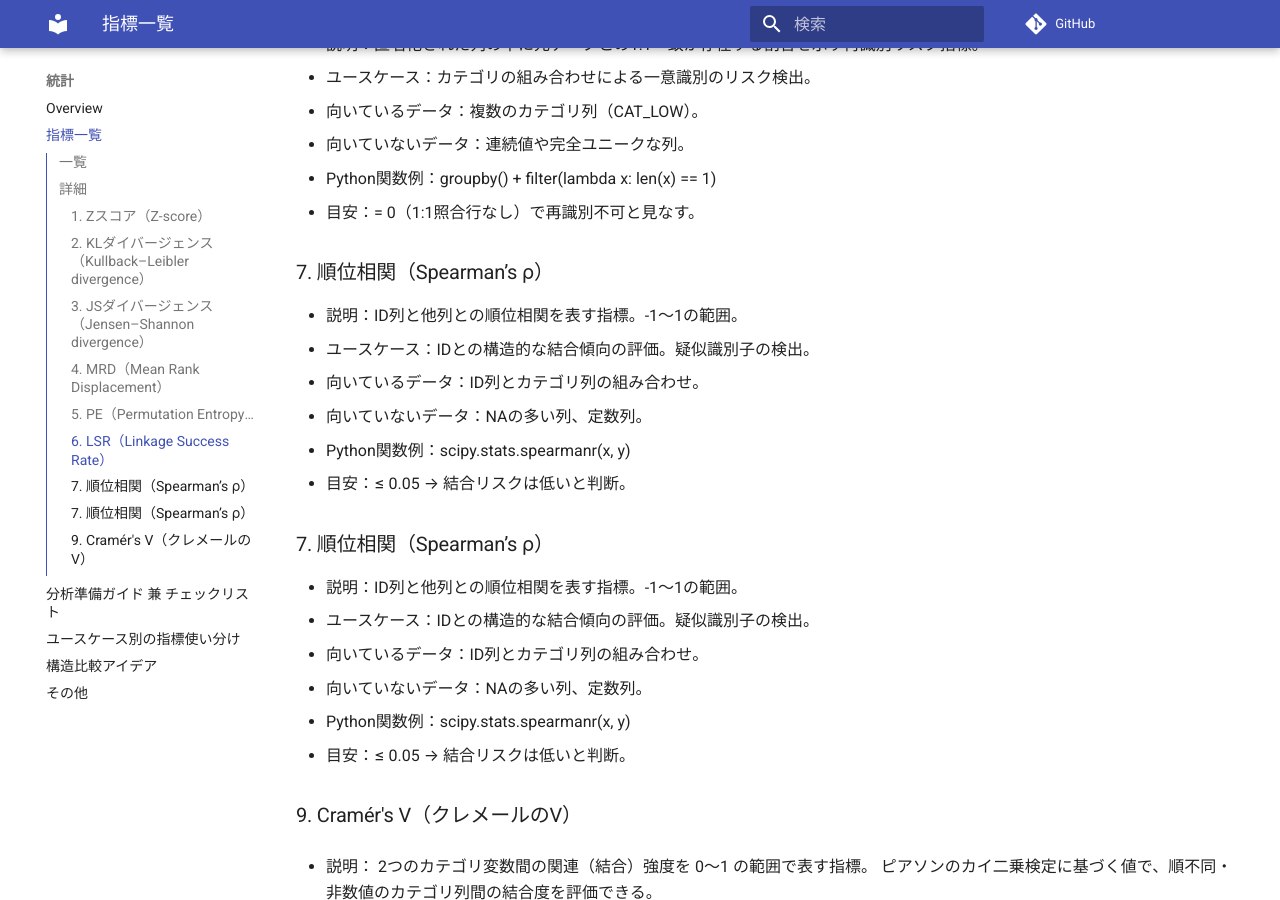
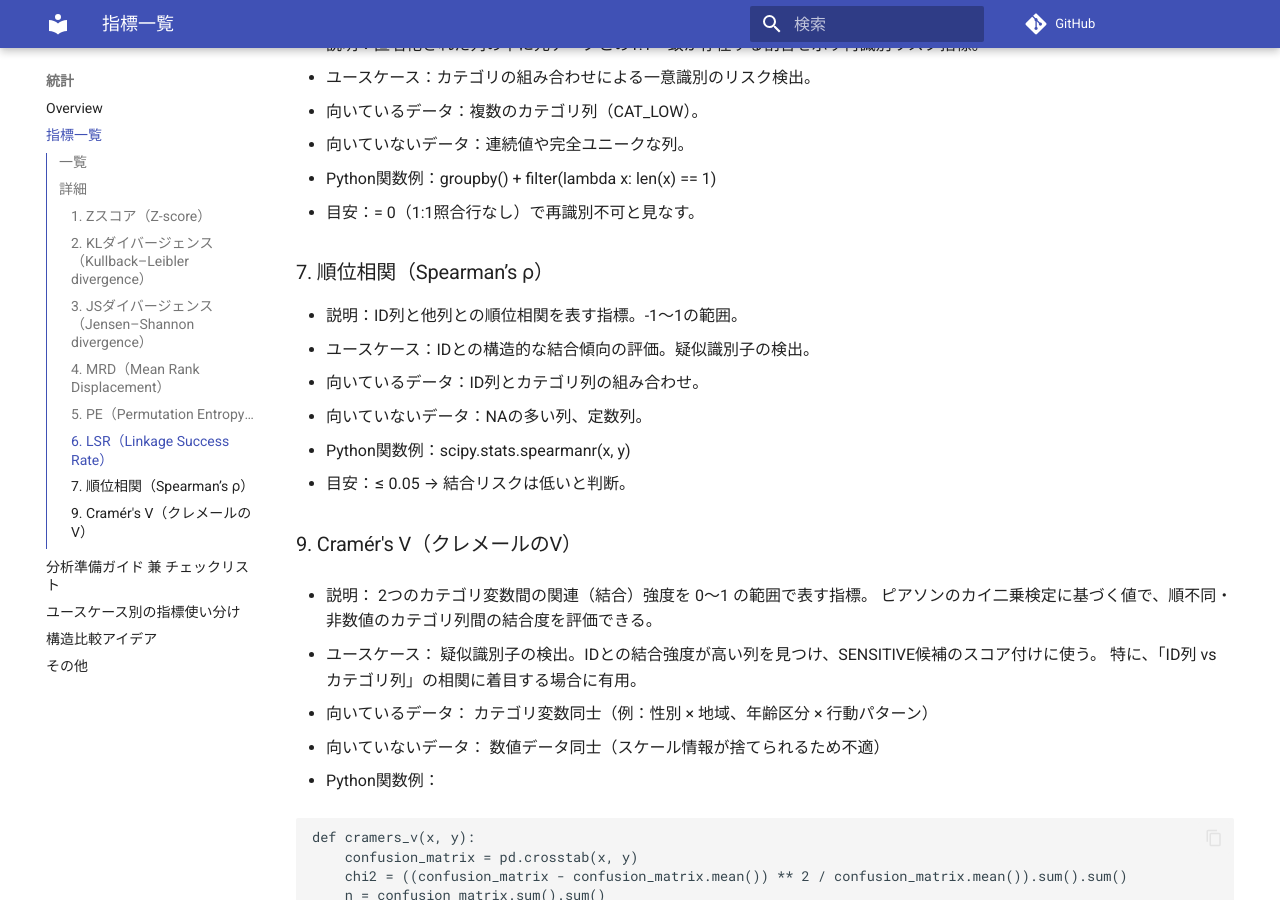
Before and after one commit to karine-mue/thousand_leaves, an MkDocs documentation site: the page built from docs/Stats/metrics.md, in a window 1280 px wide and 900 px high, scrolled down 2213 px. Built offline with MkDocs 1.6.1 and Material for MkDocs 9.7.7, drawn with Linux system fonts in a browser that asks for light colours; comment, search, counter and statistics services are not loaded.

Commit message:
mod_miss

```diff
--- a/docs/Stats/metrics.md
+++ b/docs/Stats/metrics.md
@@ -72,14 +72,6 @@
 - Python関数例：scipy.stats.spearmanr(x, y)
 - 目安：≤ 0.05 → 結合リスクは低いと判断。
 
-### 7. 順位相関（Spearman’s ρ）
-- 説明：ID列と他列との順位相関を表す指標。-1〜1の範囲。
-- ユースケース：IDとの構造的な結合傾向の評価。疑似識別子の検出。
-- 向いているデータ：ID列とカテゴリ列の組み合わせ。
-- 向いていないデータ：NAの多い列、定数列。
-- Python関数例：scipy.stats.spearmanr(x, y)
-- 目安：≤ 0.05 → 結合リスクは低いと判断。
-
 ### 9. Cramér's V（クレメールのV）
 - 説明：
 2つのカテゴリ変数間の関連（結合）強度を 0～1 の範囲で表す指標。
```
